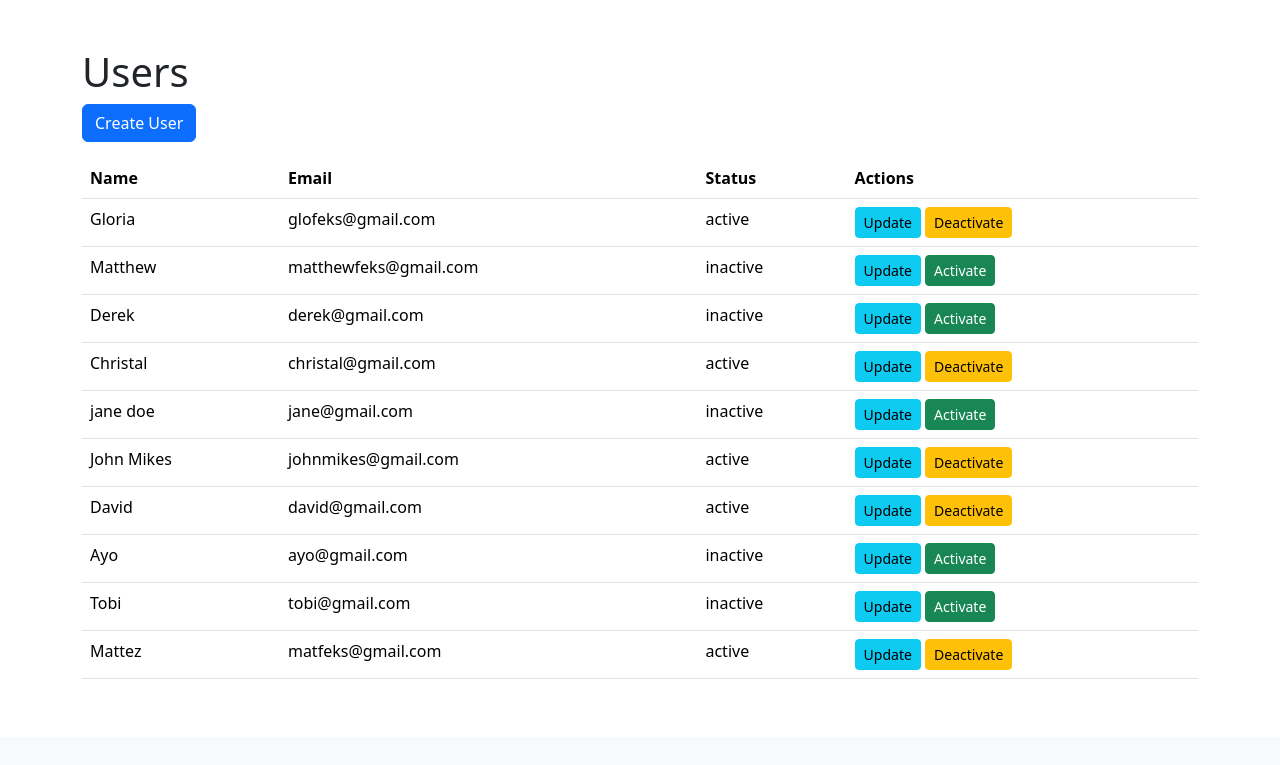
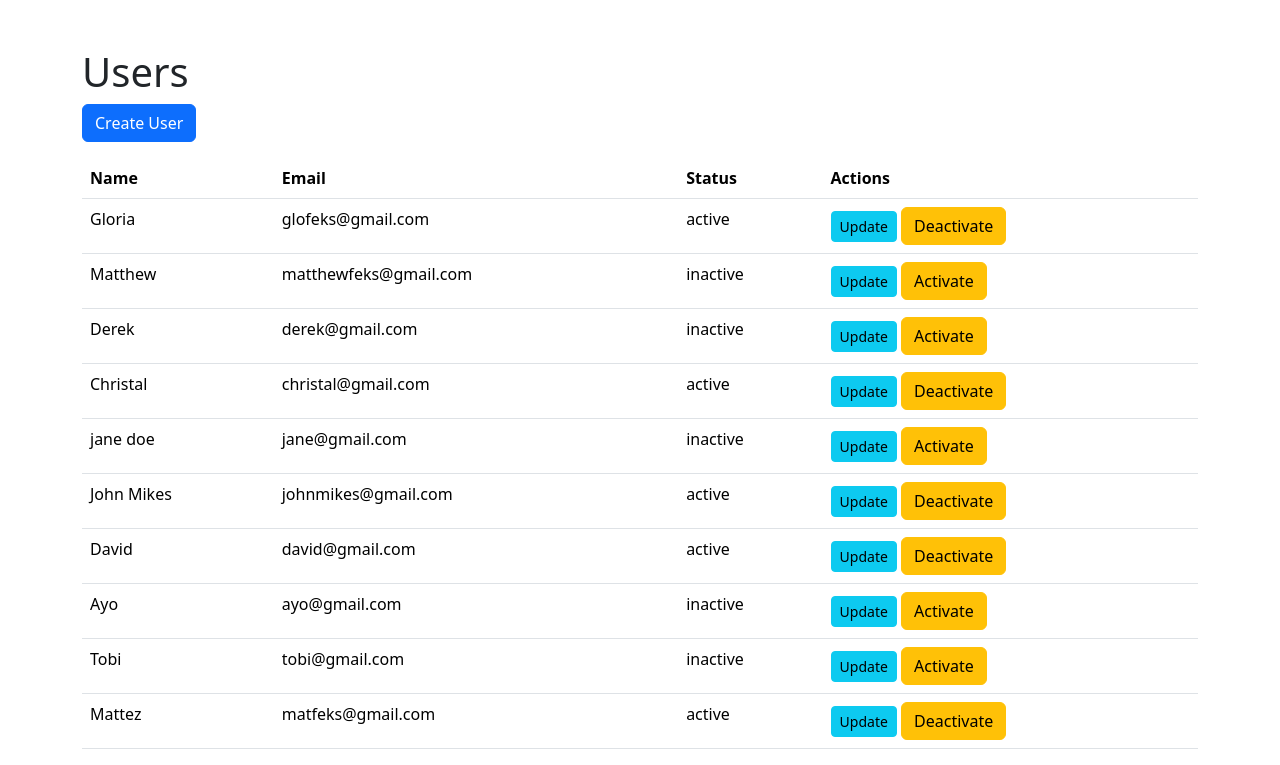
Before and after one commit to Fmatthew1/task_manager, a PHP site: page /home.php in a window 1280 px wide. Shown: the part 63-828 px from the top of the page. Before the commit the page ends 742 px from the top, so only its background shows below. Run offline with PHP 8.4, Linux system fonts and the light colour scheme; data comes from the database, SQL or seed files in the repository.

Commit message:
added toggle button

```diff
--- a/home.php
+++ b/home.php
@@ -32,11 +32,10 @@ $users = User::findAll($conn);
                         <td><?php echo htmlspecialchars($user->getStatus()); ?></td>
                         <td>
                             <a href="update_user.php?id=<?php echo $user->getId(); ?>" class="btn btn-sm btn-info">Update</a>
-                            <?php if ($user->getStatus() == 'active') { ?>
-                                <a href="deactivate_user.php?id=<?php echo $user->getId(); ?>" class="btn btn-sm btn-warning">Deactivate</a>
-                            <?php } else { ?>
-                                <a href="activate_user.php?id=<?php echo $user->getId(); ?>" class="btn btn-sm btn-success">Activate</a>
-                            <?php } ?>
+                            <a href="toggle_status.php?id=<?php echo $user->getId(); ?>" class="btn btn-warning">
+                            <?php echo ($user->getStatus() === 'active') ? 'Deactivate' : 'Activate'; ?>
+                            </a>
+
                         </td>
                     </tr>
                 <?php } ?>
```
